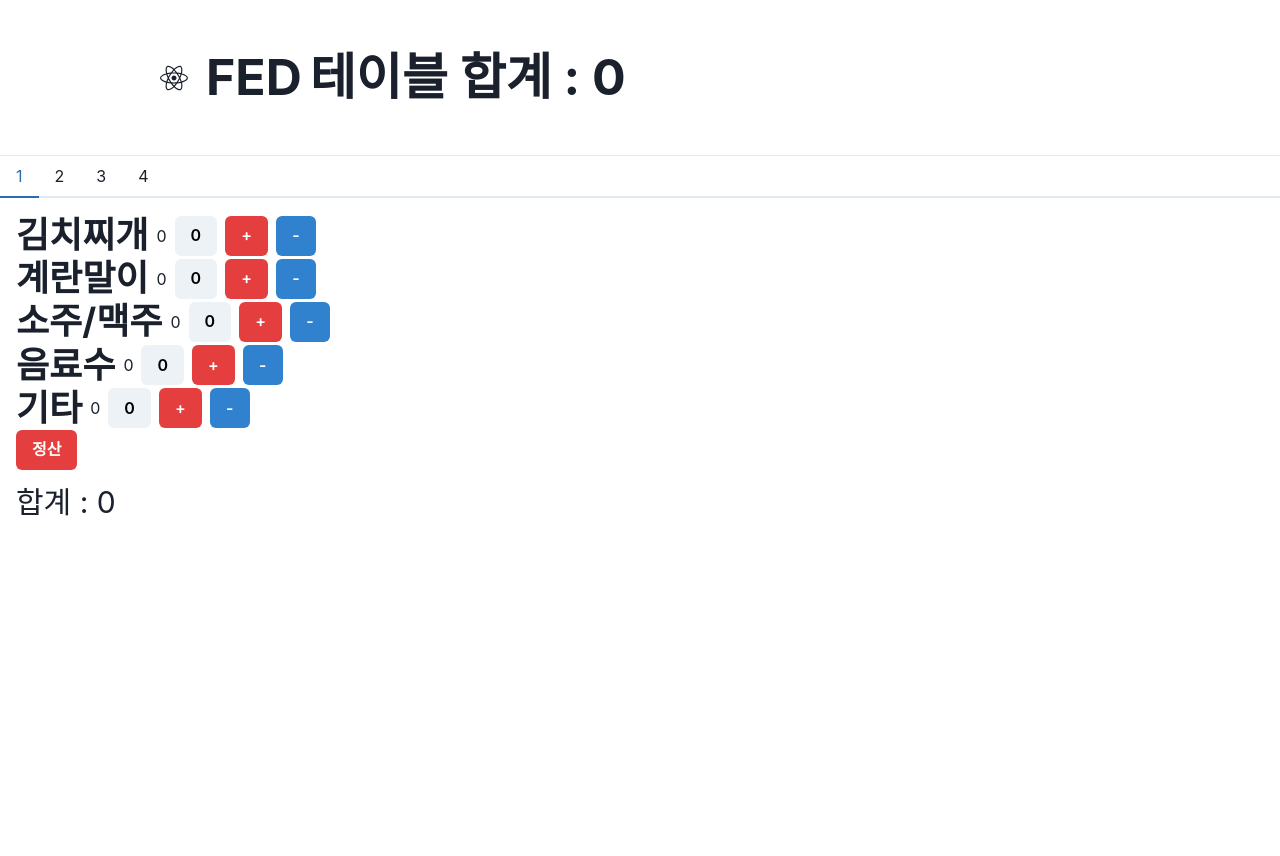
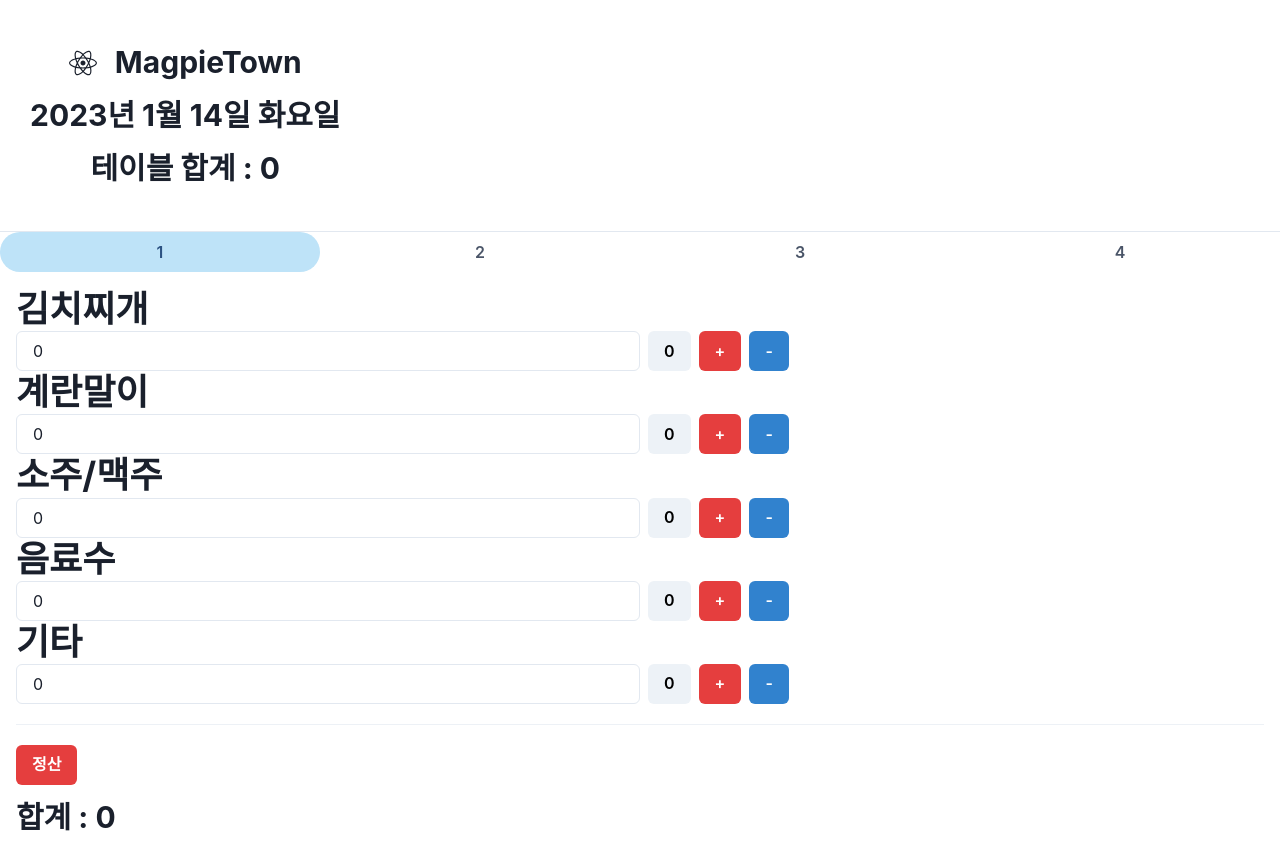
Before and after one commit to leejaerim/Magpie, a React (Create React App) app: page / in a window 1280 px wide. Before the commit the page ends 800 px from the top, so only its background shows below. Built offline with nearby package versions, Linux system fonts and the light colour scheme.

Commit message:
#1 solving Problem using State from parent component.

```diff
--- a/src/components/Header.js
+++ b/src/components/Header.js
@@ -1,12 +1,15 @@
 
 import {FaReact} from "react-icons/fa";
-import {HStack, Text, Stack} from "@chakra-ui/react";
+import {HStack,VStack, Text, Stack} from "@chakra-ui/react";
 import React from "react";
 export default function Header({table_sum}) {
+    const date = new Date()
+    const daydict = {0:'일',1:'월',2:'화',3:'수',4:'목',5:'금',6:'토'}
+    const dateText = `${date.getFullYear()}년 ${date.getMonth()}월 ${date.getDate()}일 ${daydict[date.getDay()]}요일`
     return(
         <Stack
             justifyContent={"space-between"}
-            px={"40"}
+            px={"30"}
             py={"10"}
             borderBottomWidth={1}
             alignItems="center"
@@ -19,13 +22,16 @@ export default function Header({table_sum}) {
                 md: 0,
             }}
         >
-            <HStack fontSize={50} fontWeight={'bold'}>\
+            <VStack fontSize={30} fontWeight={'bold'}>
+                <HStack>
                 <FaReact size={"38"} style={{paddingRight:10}}/>
                 <Text _hover={{ cursor:'pointer' }}>
-                    FED
+                    MagpieTown
                 </Text>
+                </HStack>
+                <Text>{dateText}</Text>
                 <Text> 테이블 합계 : {table_sum}</Text>
-            </HStack>
+            </VStack>
         </Stack>
     )
 }
--- a/src/components/HomeTab.js
+++ b/src/components/HomeTab.js
@@ -3,7 +3,7 @@ import Table from "./Table";
 
 const HomeTab = ({table_price})=>{
     return(
-        <Tabs>
+        <Tabs  isFitted variant='enclosed' variant='soft-rounded' colorScheme='blue'>
             <TabList>
                 <Tab>1</Tab>
                 <Tab>2</Tab>
@@ -12,8 +12,8 @@ const HomeTab = ({table_price})=>{
             </TabList>
             <TabPanels>
                 {[1,2,3,4].map((index)=>(
-                    <TabPanel>
-                        <Table key={index} table_price={table_price}></Table>
+                    <TabPanel key={index}>
+                        <Table  table_price={table_price}></Table>
                     </TabPanel>
                 ))}
             </TabPanels>
--- a/src/components/Table.js
+++ b/src/components/Table.js
@@ -1,5 +1,5 @@
 import TableCard from "./TableCard";
-import {Box, Button, Text} from "@chakra-ui/react";
+import {Box, Button, Divider, Text} from "@chakra-ui/react";
 import {useState} from "react";
 
 const Table =({table_price})=> {
@@ -7,6 +7,7 @@ const Table =({table_price})=> {
         menu_name: '소주/맥주',
         menu_price: 4000,
     }, {menu_name: '음료수', menu_price: 2000,}, {menu_name: '기타', menu_price: 1000,}]
+    const [count, setCount] = useState(menu_list.map((val, index) => (0)))
     const [totalPrice , setTotalPrice] = useState(0)
     const SumPrice =(price)=>{
         setTotalPrice(prev => prev + price)
@@ -14,21 +15,29 @@ const Table =({table_price})=> {
     const SubPrice =(price)=>{
         setTotalPrice(prev => prev - price)
     }
-    const setInit=()=>{
 
-    }
     const payment=()=>{
         table_price(totalPrice)
         setTotalPrice(0)
+        setCount(prev=>menu_list.map((val, index) => (0)))
     }
-    console.log(0)
+    const countPlus=(index)=>{
+        count[index]+=1
+        setCount(count)
+    }
+    const countMinus=(index)=>{
+        count[index]-=1
+        setCount(count)
+    }
+
     return (
         <Box>
-            {menu_list.map(menu=>(
-                <TableCard key={menu.menu_name} sum={SumPrice} sub={SubPrice} menu_name={menu.menu_name} menu_price={menu.menu_price} init={0}></TableCard>
+            {menu_list.map((menu, index)=>(
+                <TableCard key={index} index={index} sum={SumPrice} sub={SubPrice} menu_name={menu.menu_name} menu_price={menu.menu_price} countPlus={countPlus} count={count[index]} countMinus={countMinus}></TableCard>
             ))}
+            <Divider mt={5} mb={5} orientation='horizontal' />
             <Button colorScheme='red' onClick={payment}>정산</Button>
-            <Text fontSize={'30px;'} mt={'10px;'}>합계 : {totalPrice}</Text>
+            <Text fontWeight={'bold'} fontSize={'30px;'} mt={'10px;'}>합계 : {totalPrice}</Text>
         </Box>
     )
 }
--- a/src/components/TableCard.js
+++ b/src/components/TableCard.js
@@ -1,29 +1,29 @@
-import {Text, Box, Button, Heading, HStack} from "@chakra-ui/react";
+import {Input, Box, Button, Heading, HStack} from "@chakra-ui/react";
 import {useEffect, useState} from "react";
 
-const TableCard = ({menu_name,menu_price, sum, sub, init})=>{
-
-    const [count, SetCount] = useState(init);
+const TableCard = ({index, menu_name,menu_price, sum, sub, count, countPlus, countMinus})=>{
     const price = menu_price;
     const UpCount =(e)=>{
         sum(price)
-        SetCount(prev => prev+1)
+        countPlus(index)
     }
     const DownCount =(e)=>{
         if(count > 0 ){
             sub(price)
-            SetCount(prev => prev-1)
+            countMinus(index)
         }
     }
     //메뉴 이름, 수량, +, -
     return(
-        <HStack>
+        <Box>
             <Heading>{menu_name}</Heading>
-            <Text>{menu_price * count}</Text>
-            <Button color={'black'}>{count}</Button>
-            <Button colorScheme='red' onClick={UpCount}>+</Button>
-            <Button colorScheme='blue' onClick={DownCount}>-</Button>
-        </HStack>
+            <HStack>
+                <Input w={'50%'} value={menu_price*count}/>
+                <Button color={'black'}>{count}</Button>
+                <Button colorScheme='red' onClick={UpCount}>+</Button>
+                <Button colorScheme='blue' onClick={DownCount}>-</Button>
+            </HStack>
+        </Box>
     )
 }
 export default TableCard;
```
Also changed, not shown: 1 other file (tests, documents, lock files or other folders).
